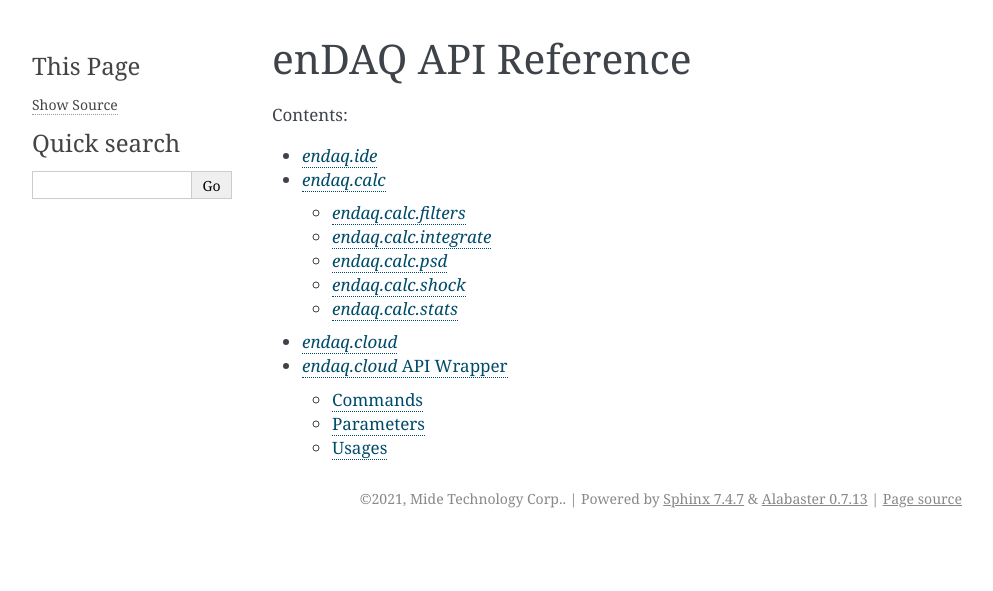
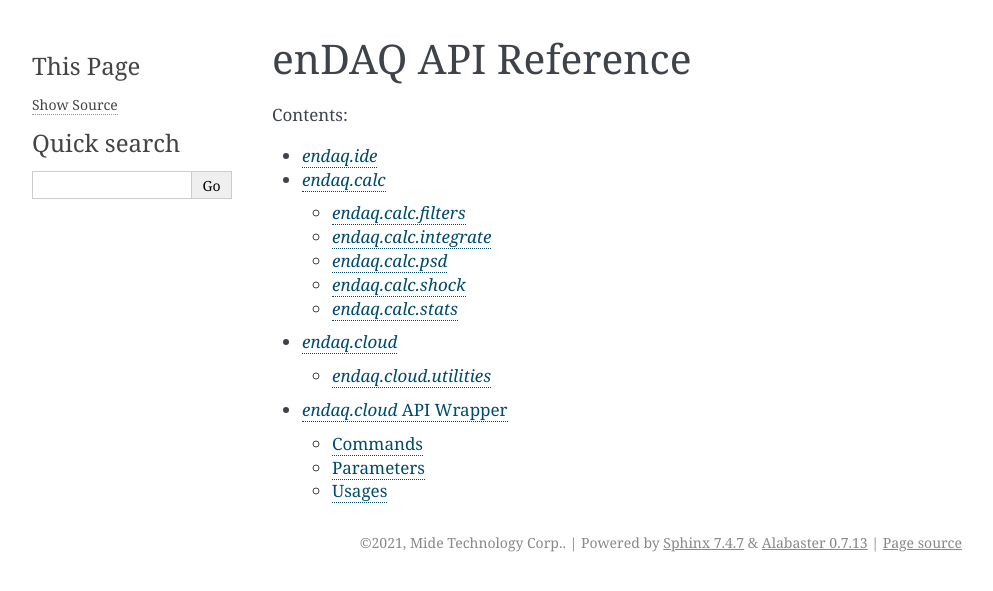
Before and after one commit to MideTechnology/endaq-python, a Sphinx documentation site: the page built from docs/api_ref.rst, in a window 1280 px wide. Shown: the top 591 px of the page, without its empty margins (148-1141 px from the left). Built offline with Sphinx 7.4.7, drawn with Linux system fonts in a browser that asks for light colours.

Commit message:
fixed cloud API reference

```diff
--- a/docs/endaq/cloud.rst
+++ b/docs/endaq/cloud.rst
@@ -3,6 +3,8 @@
 #############
 
 
-.. automodule:: endaq.cloud
+`endaq.cloud.utilities`
+=======================
+
+.. automodule:: endaq.cloud.utilities
   :members:
-  :imported-members:
```
